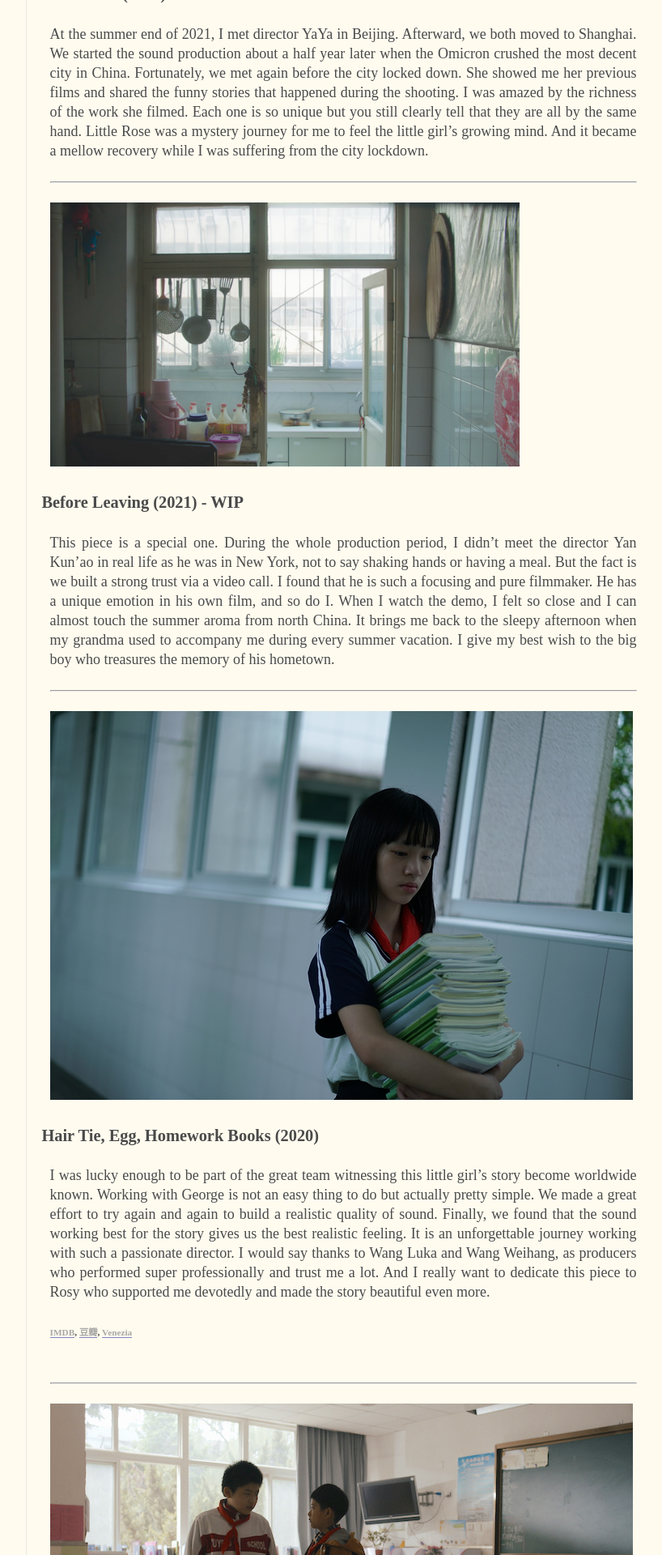
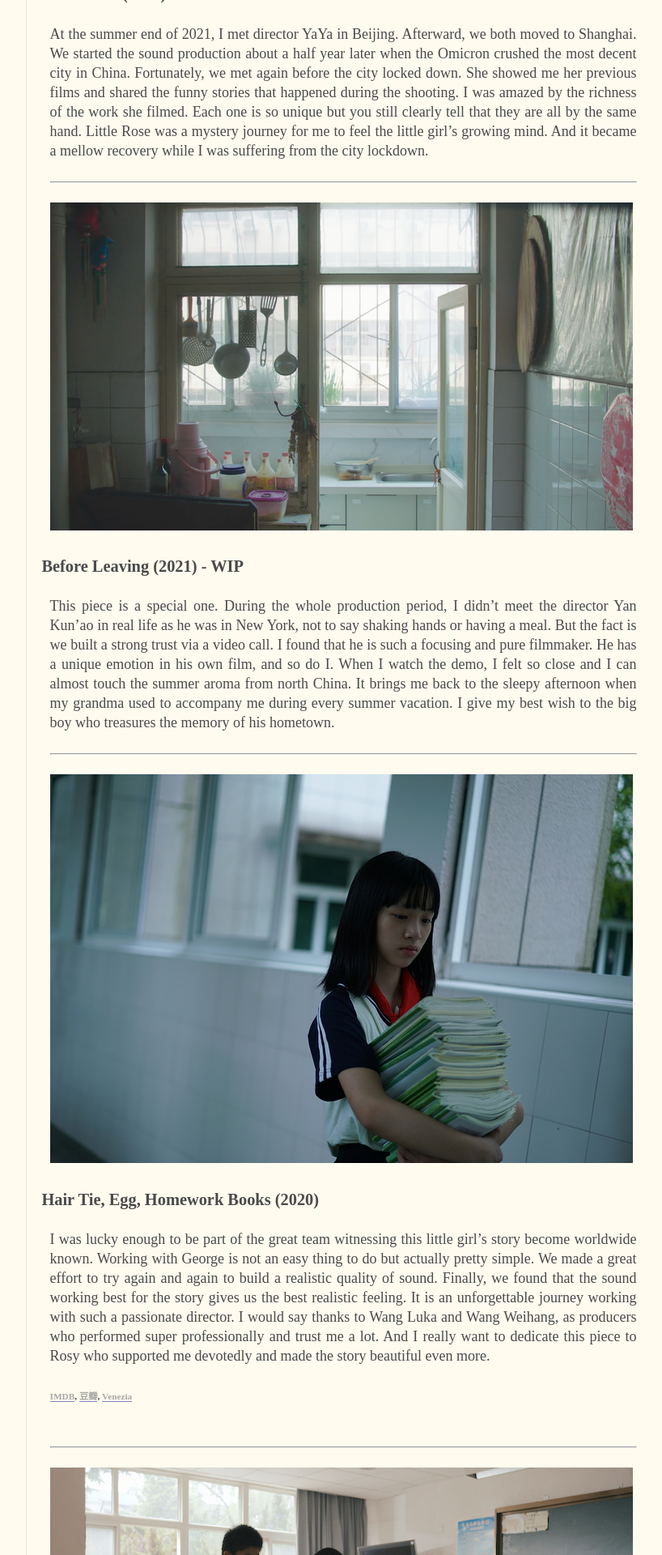
Before and after one commit to zhaojian26/works, a Jekyll site: the page built from _posts/2022-04-29-shorts.md, in a window 1280 px wide. Shown: the part 728-2648 px from the top of the page at 81% size, without its empty margins (326-1144 px from the left). Built offline with Jekyll 4.4.1, drawn with Linux system fonts in a browser that asks for light colours.

Commit message:
img-responsive

```diff
--- a/_posts/2022-04-29-shorts.md
+++ b/_posts/2022-04-29-shorts.md
@@ -14,7 +14,7 @@ categories: posts
 <hr/>
 <br>
 <!-- ![](/works/images/beforeleaving.png) -->
-<img src="/works/images/beforeleaving.png" width="80%">
+<img src="/works/images/beforeleaving.png" width="img-responsive">
 
 ## Before Leaving (2021) - WIP
 
```
